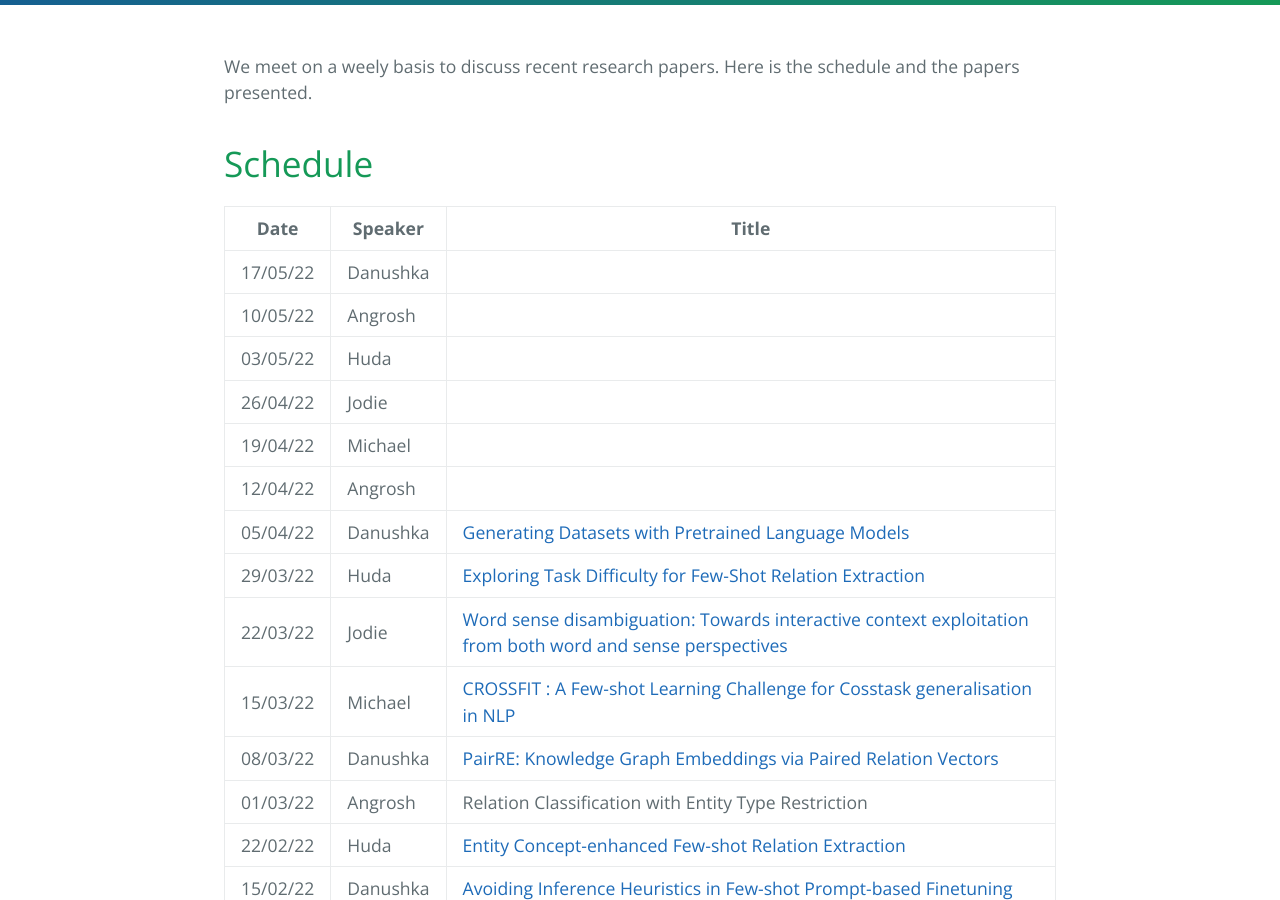
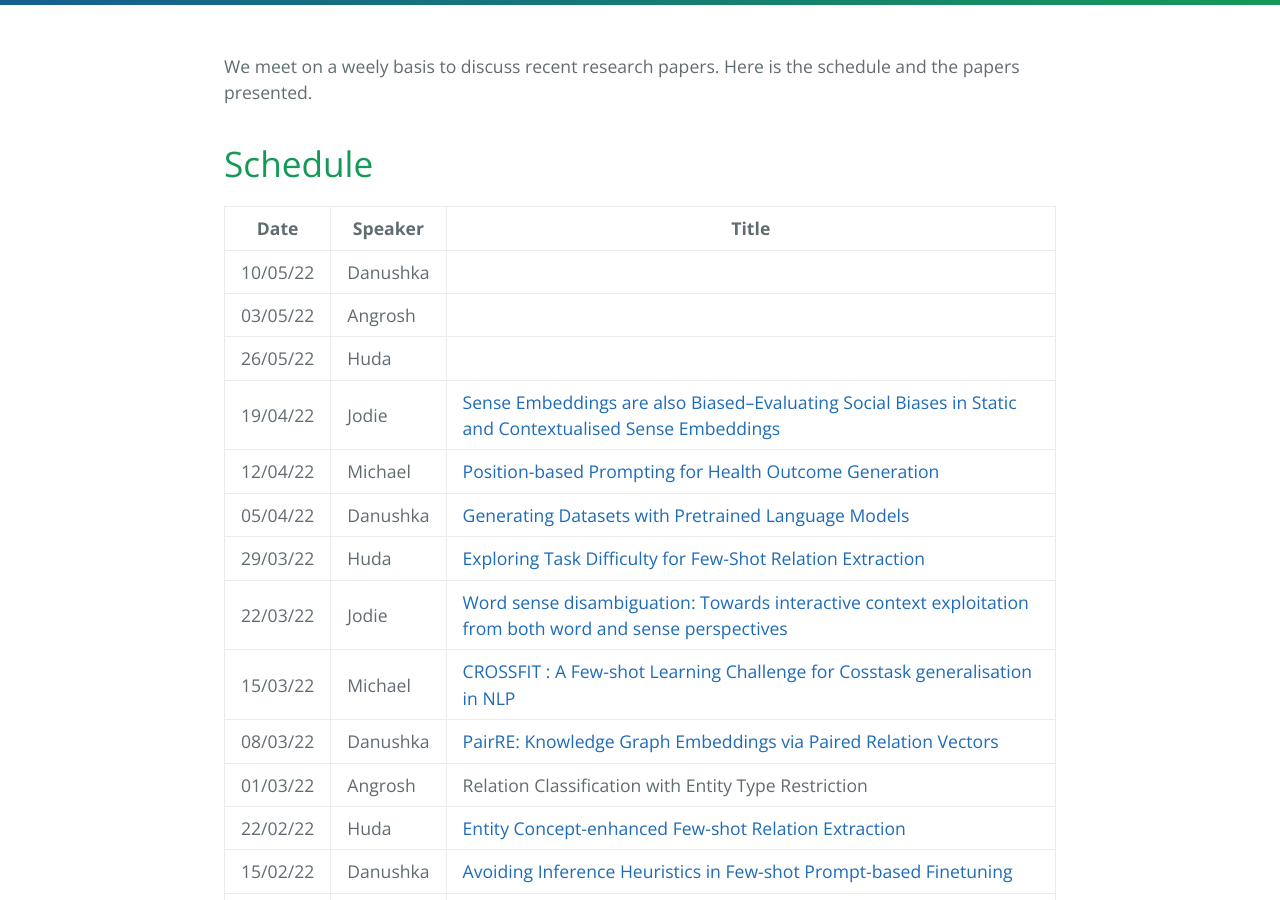
Before and after one commit to LivNLP/livnlp.github.io, a Jekyll site: the page built from reading.md, in a window 1280 px wide and 900 px high, scrolled down 368 px. Built offline with Jekyll 4.4.1, drawn with Linux system fonts in a browser that asks for light colours.

Commit message:
adding research talks

```diff
--- a/reading.md
+++ b/reading.md
@@ -13,12 +13,11 @@ We meet on a weely basis to discuss recent research papers. Here is the schedule
 
 | Date | Speaker | Title |
 | ----- | ------- | ----- |
-| 17/05/22 | Danushka | |
-| 10/05/22 | Angrosh | |
-| 03/05/22 | Huda | |
-| 26/04/22 | Jodie | |
-| 19/04/22 | Michael | |
-| 12/04/22 | Angrosh | |
+| 10/05/22 | Danushka | |
+| 03/05/22 | Angrosh | |
+| 26/05/22 | Huda | |
+| 19/04/22 | Jodie |[Sense Embeddings are also Biased--Evaluating Social Biases in Static and Contextualised Sense Embeddings](https://arxiv.org/abs/2203.07523) |
+| 12/04/22 | Michael | [Position-based Prompting for Health Outcome Generation](https://arxiv.org/abs/2204.03489)|
 | 05/04/22 | Danushka | [Generating Datasets with Pretrained Language Models](https://aclanthology.org/2021.emnlp-main.555/)|
 | 29/03/22 | Huda | [Exploring Task Difficulty for Few-Shot Relation Extraction](https://aclanthology.org/2021.emnlp-main.204.pdf)|
 | 22/03/22 | Jodie |[Word sense disambiguation: Towards interactive context exploitation from both word and sense perspectives](https://aclanthology.org/2021.acl-long.406/) |
```
